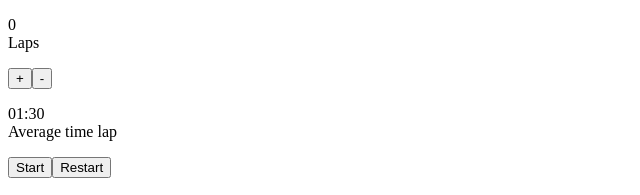
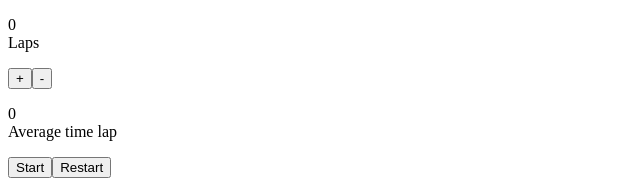
Before and after one commit to Anderson-Mello/React-contador_voltas, a React (Create React App) app: page / in a window 1280 px wide. Shown: the top 195 px of the page, without its empty margins (0-640 px from the left). Built offline with nearby package versions, Linux system fonts and the light colour scheme.

Commit message:
Time's control working partially

```diff
--- a/src/App.js
+++ b/src/App.js
@@ -1,7 +1,4 @@
-import React, { useState } from 'react'
-
-
-
+import React, { useState, useEffect } from 'react'
 
 const ShowLaps = (props) => {
   return (
@@ -14,10 +11,11 @@ const ShowLaps = (props) => {
 
 const Button = (props) => <button onClick={props.onClick}>{props.text}</button>
 
-const ShowTime = () => {
+const ShowTime = (props) => {
   return (
     <p>
-      01:30<br />
+      {props.time}
+      <br />
       Average time lap
     </p>
   )
@@ -25,6 +23,13 @@ const ShowTime = () => {
 
 function App() {
   const [lapsNumber, setLapsNumber] = useState(0) //Initial Laps Number
+  const [time, setTime] = useState(0)
+
+  useEffect(() => {
+    setInterval(() => {
+      console.log('Called setInterval() every one second')
+    }, 1000)
+  }, [])
 
   const increment = () => {
     setLapsNumber(lapsNumber + 1)
@@ -43,7 +48,7 @@ function App() {
       <Button onClick={increment} text='+' />
       <Button onClick={decrement} text='-' />
 
-      <ShowTime />
+      <ShowTime time={time} />
       <Button text='Start' />
       <Button text='Restart' />
     </div>
```
